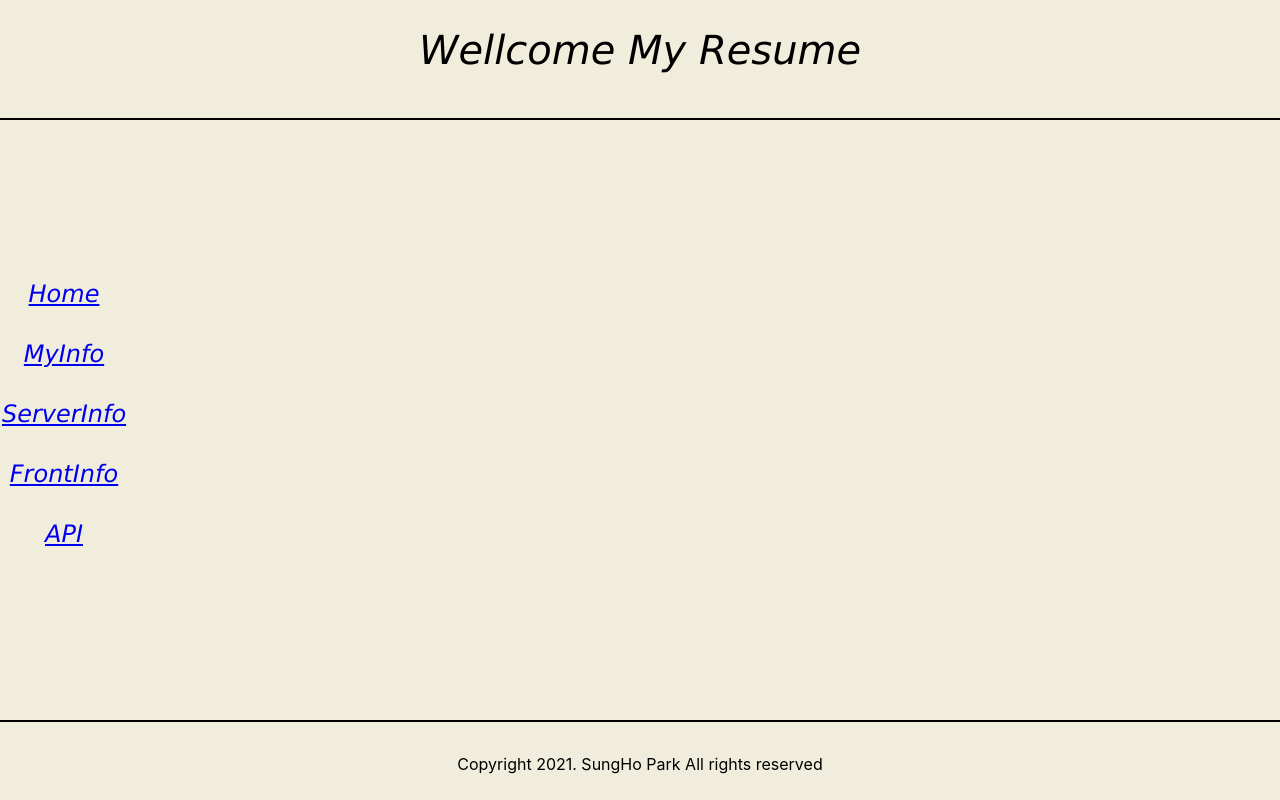
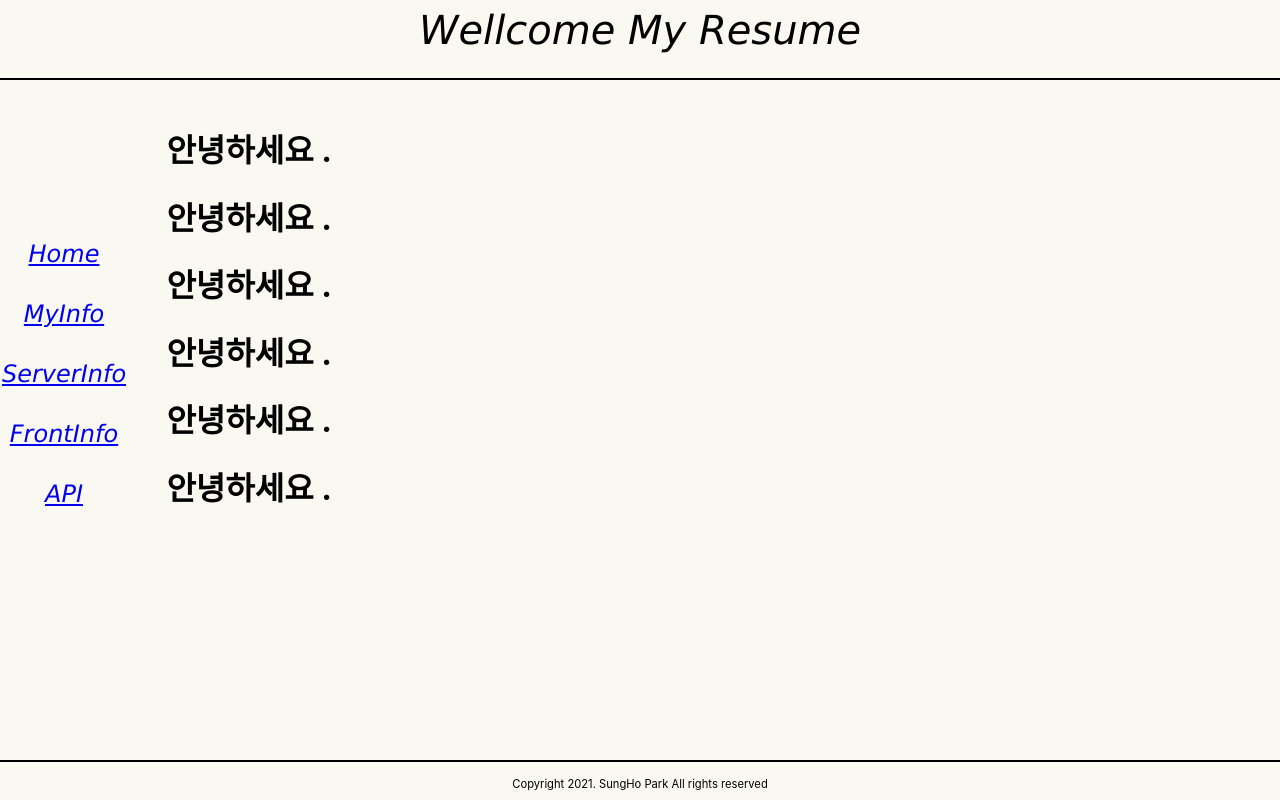
Before and after one commit to kospsh157/portFolio, a React (Create React App) app in the folder nodeServer/reactFront/: page / in a window 1280 px wide. Built offline with nearby package versions, Linux system fonts and the light colour scheme.

Commit message:
eleventh progress portFolio

```diff
--- a/nodeServer/reactFront/src/App.js
+++ b/nodeServer/reactFront/src/App.js
@@ -1,12 +1,13 @@
 import React, {useState, useEffect} from 'react';
 import TopAndFooter from './components/presentational/TopAndFooter.jsx';
-import SideMenu from './components/presentational/SideMenu.jsx';
+import SideMenu from './components/presentational/Menu.jsx';
 import {BrowserRouter, Route, Link} from 'react-router-dom';
 import BodyHome from './components/presentational/BodyHome.jsx';
 import BodyMyInfo from './components/presentational/BodyMyInfo.jsx';
 import BodyServerInfo from './components/presentational/BodyServerInfo.jsx';
 import BodyFrontInfo from './components/presentational/BodyFrontInfo.jsx';
 import BodyApi from './components/presentational/BodyApi.jsx';
+import Body from './components/presentational/Body.jsx';
 
 // import Compoents Top and Footer
 const [TopNevi, TopBody, FooterNavi, FooterBody] = TopAndFooter;
@@ -25,7 +26,7 @@ function App() {
       <BrowserRouter>
         <SideMenu/>
         {/* <div style={{float: 'left', width: '90vw', height: '75vh', padding:'0', margin: '0', backgroundColor: '#000000'}}/> */}
-        <Route exact path='/' component={BodyHome} />
+        <Route exact path='/' component={Body} />
         <Route path='/myinfo' component={BodyMyInfo} />
         <Route path='/serverinfo' component={BodyServerInfo} />
         <Route path='/frontinfo' component={BodyFrontInfo} />
@@ -38,7 +39,7 @@ function App() {
 
 
       <FooterBody>
-          <p style={{fontSize: '1rem'}}>Copyright 2021. SungHo Park All rights reserved</p>
+          <p style={{fontSize: '0.7rem'}}>Copyright 2021. SungHo Park All rights reserved</p>
       </FooterBody>
     </>
   );
--- a/nodeServer/reactFront/src/components/presentational/Body.jsx
+++ b/nodeServer/reactFront/src/components/presentational/Body.jsx
@@ -1,2 +1,41 @@
 import styled from 'styled-components';
-import Square from './Square';
+import Square from './Square.jsx';
+
+const BodyStyled = styled(Square)`
+    width: 90vw;
+    height: 85vh;
+    float: left;
+    padding: 3vh 3vw 3vh 3vw;
+
+
+
+
+`;
+
+
+
+
+
+
+function Body(){
+
+
+
+
+
+    return(
+        <BodyStyled>
+            <h1> 안녕하세요 .</h1>
+            <h1> 안녕하세요 .</h1>
+            <h1> 안녕하세요 .</h1>
+            <h1> 안녕하세요 .</h1>
+            <h1> 안녕하세요 .</h1>
+            <h1> 안녕하세요 .</h1>
+
+
+
+        </BodyStyled>
+    );
+}
+
+export default Body;
--- a/nodeServer/reactFront/src/components/presentational/BodyHome.jsx
+++ b/nodeServer/reactFront/src/components/presentational/BodyHome.jsx
@@ -1,13 +1,11 @@
 import styled from 'styled-components';
 import Square from './Square.jsx';
-
 
 const BodyHome = styled(Square)`
     width: 90vw;
     height: 75vh;
     float: left;
     padding: 0 3vw 0 3vw;
-
-`
+`;
 
 export default BodyHome;
--- a/nodeServer/reactFront/src/components/presentational/BodyMyInfo.jsx
+++ b/nodeServer/reactFront/src/components/presentational/BodyMyInfo.jsx
@@ -1,25 +1,20 @@
 import styled from 'styled-components';
 import Square from './Square';
 
-const MyInfo = styled(Square)`
+const MyinfoStyled = styled(Square)`
     width: 90vw;
     height: 75vh;
     float: left;
     padding: 0 3vw 0 3vw;
-
-
-
-
-
 `;
 
 function BodyMyInfo(){
     return(
-        <MyInfo>
+        <MyinfoStyled>
             <h3>MyInfo</h3>
             <p>My Diploma in Korea</p>
             <p>My first Job in Korea</p>
-        </MyInfo>
+        </MyinfoStyled>
     );
 }
 
--- a/nodeServer/reactFront/src/components/presentational/SideMenu.jsx
+++ b/nodeServer/reactFront/src/components/presentational/Menu.jsx
@@ -3,10 +3,9 @@ import styled from 'styled-components';
 import Square from './Square.jsx';
 import {Route, Link} from 'react-router-dom';
 
-
-const Menu = styled(Square)`
+const MenuStyled = styled(Square)`
     width: 10vw;
-    height: 75vh;
+    height: 85vh;
     // border-right: 2px solid black;
     float: left;
     font-family: Verdana;
@@ -17,11 +16,9 @@ const Menu = styled(Square)`
     padding: 5em 0 5em 0;
 `;
 
-
-
-function SideMenu(){
+function Menu(){
     return (
-        <Menu>
+        <MenuStyled>
             <ul style={{listStyle: 'none', width: '10vw', padding: '0'}}>
                 <Link to='/'>Home</Link>
                 <br />
@@ -34,8 +31,8 @@ function SideMenu(){
                 <Link to='/api'>API</Link>
                 <br />
             </ul>
-        </Menu>
+        </MenuStyled>
     );
 }
 
-export default SideMenu;
+export default Menu;
--- a/nodeServer/reactFront/src/components/presentational/Square.jsx
+++ b/nodeServer/reactFront/src/components/presentational/Square.jsx
@@ -12,7 +12,9 @@ const Square = styled.div`
     border-bottom: ${props => props.borderBottom || 0} solid black;
     float: ${props => props.float || 'none'};     */
     box-sizing: border-box;
-    background-color: #F0EDDD;
+    background-color: rgba(240, 237, 221, 0.4);
+    margin: 0;
+    padding: 0;
 
 `;
 
--- a/nodeServer/reactFront/src/components/presentational/TopAndFooter.jsx
+++ b/nodeServer/reactFront/src/components/presentational/TopAndFooter.jsx
@@ -4,7 +4,7 @@ import Square from './Square.jsx';
 // create Top and Footer
 const TopNevi = styled(Square)`
   width: 10vw;
-  height: 15vh;
+  height: 10vh;
   // border-bottom: 2px solid black;
   border-right: 2px solid black;
   float: left;
@@ -14,7 +14,7 @@ const TopNevi = styled(Square)`
 
 const TopBody = styled(Square)`
   width: 100vw;
-  height: 15vh;
+  height: 10vh;
   border-bottom: 2px solid black;
   float: left;
   text-align: center;
@@ -23,19 +23,19 @@ const TopBody = styled(Square)`
   font-style: italic;
 
   /* Make inner text vertically center aligned (You can use this way only for one sentence.)*/
-  line-height: 2.5em;
+  line-height: 1.5em;
 
 `;
 
 const FooterBody = styled(Square)`
   width: 100vw;
-  height: 10vh;
+  height: 5vh;
   border-top: 2px solid black;
   float: left;
   text-align: center;
 
   // Make inner div vertically center aligned by padding
-  padding: 2vh;
+  padding: 0.5vh;
 
   /* Make inner div vertically center aligned  */
   // display: flex;
@@ -45,14 +45,12 @@ const FooterBody = styled(Square)`
 
 const FooterNavi = styled(Square)`
   width: 10vw;
-  height: 10vh;
+  height: 5vh;
   border-right: 2px solid black;
   // border-top: 2px solid black;
   float: left;
 `;
 
+const TopAndFooter = [TopNevi, TopBody, FooterNavi, FooterBody];
 
-
-
-const TopAndFooter = [TopNevi, TopBody, FooterNavi, FooterBody];
 export default TopAndFooter;
```
